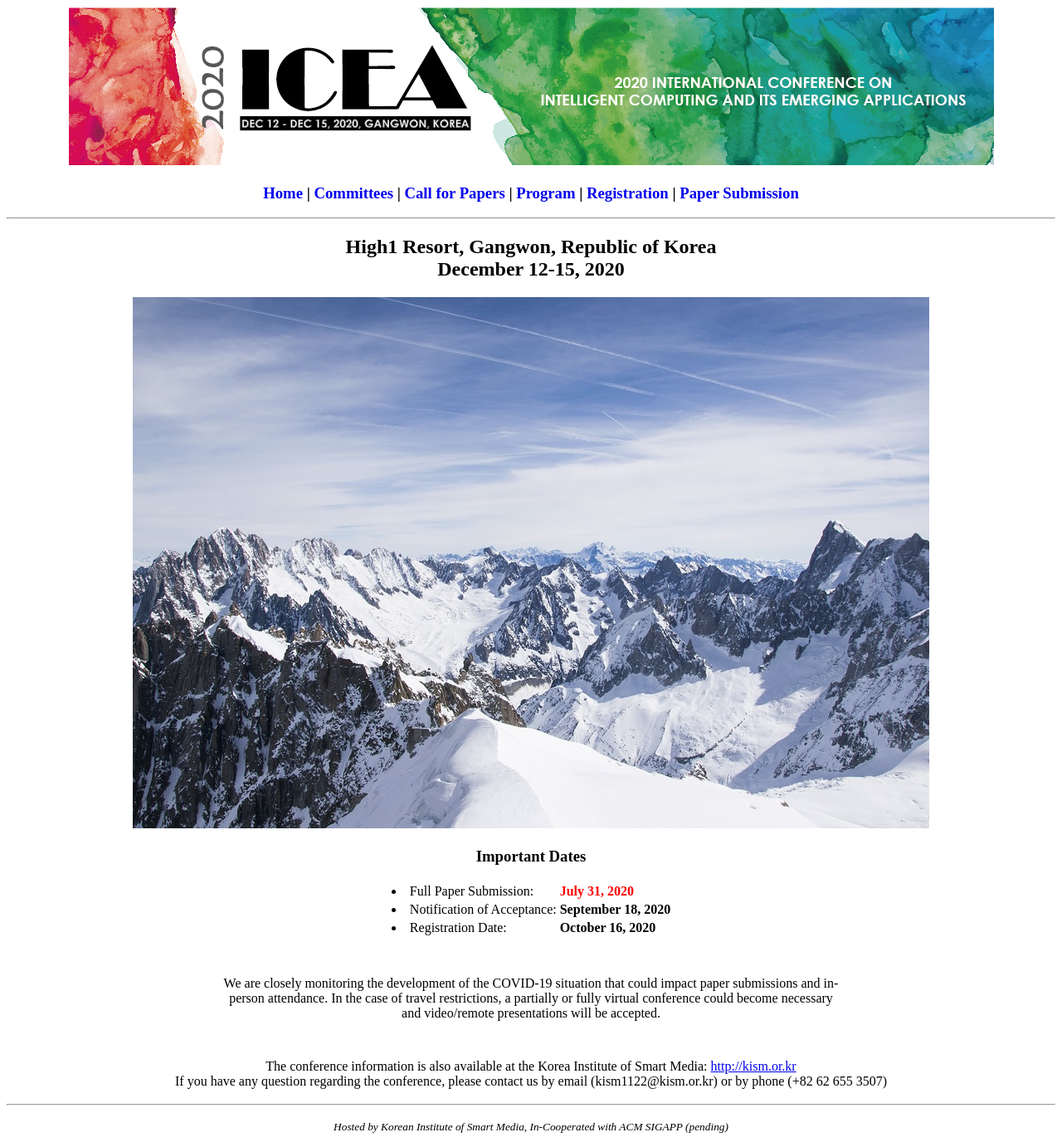
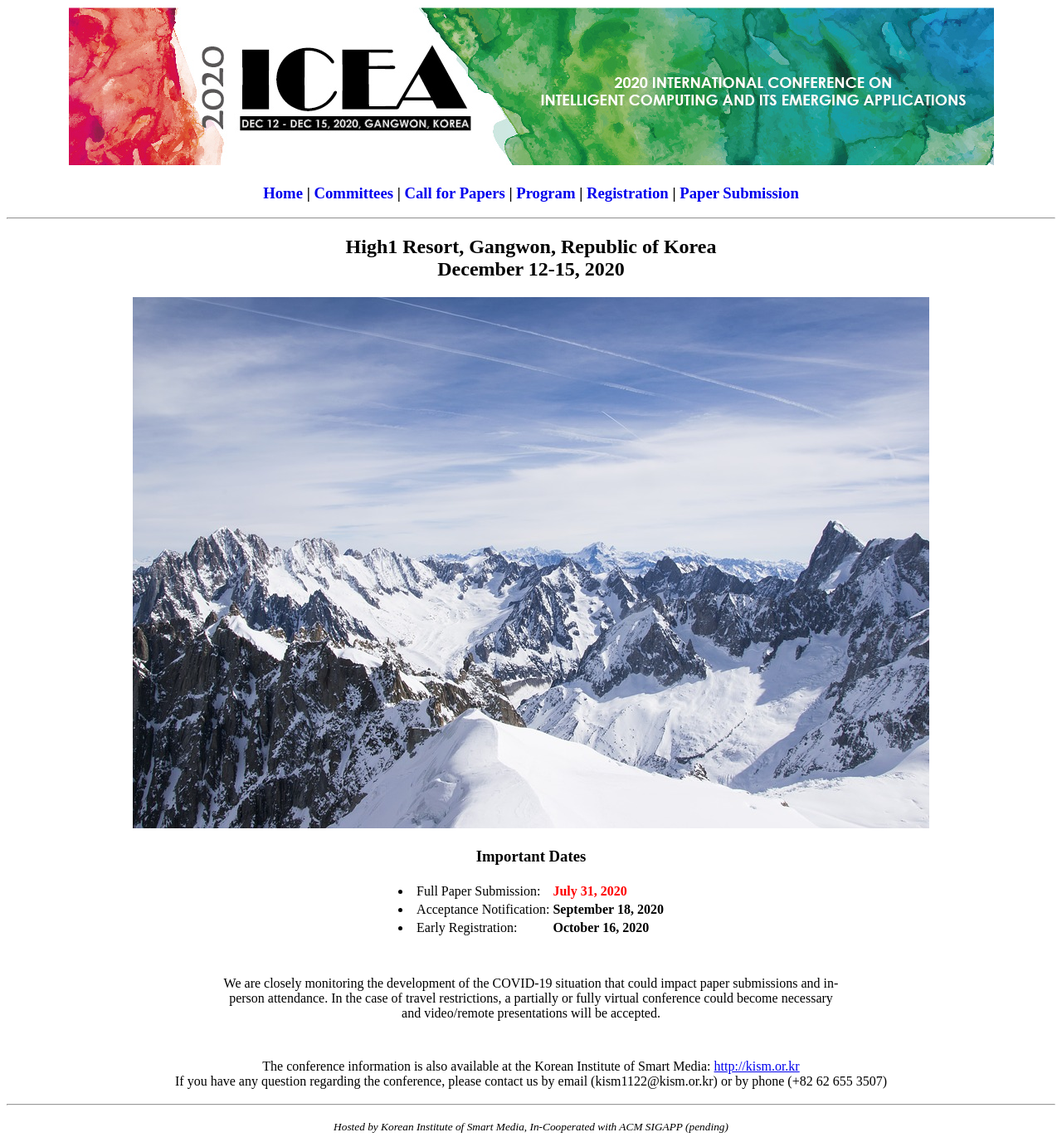
Before and after one commit to icea-conf/2020, a Jekyll site: the page built from index.html, in a window 1280 px wide. Shown: the whole page at 83% size. Built offline with Jekyll 4.4.1, drawn with Linux system fonts in a browser that asks for light colours; the list of posts is cut into pages by our own code.

Commit message:
Update index.html

```diff
--- a/index.html
+++ b/index.html
@@ -10,7 +10,7 @@
                   December 12-15, 2020
             </h2>
 
-            <img src="https://icea-conf.github.io/image/ICEA2020-Background.jpg" alt="" style="max-width: 100%; height: auto;">
+            <img src="https://icea-conf.github.io/2020/image/ICEA2020-Background.jpg" alt="" style="max-width: 100%; height: auto;">
 
             <div>
                   <h3>Important Dates</h3>
@@ -26,7 +26,7 @@
                               </tr>
                               <tr>
                                     <td>
-                                          <li>Notification of Acceptance: </li>
+                                          <li>Acceptance Notification: </li>
                                     </td>
                                     <td>
                                           <b>September 18, 2020</b>
@@ -34,7 +34,7 @@
                               </tr>
                               <tr>
                                     <td>
-                                          <li>Registration Date: </li>
+                                          <li>Early Registration: </li>
                                     </td>
                                     <td>
                                           <b>October 16, 2020</b>
@@ -49,7 +49,7 @@
             </div>
 
             <div style="padding-top: 30px; padding-bottom: 10px;">
-                  <a>The conference information is also available at the Korea Institute of Smart Media: </a>
+                  <a>The conference information is also available at the Korean Institute of Smart Media: </a>
                   <a href='http://kism.or.kr/'>http://kism.or.kr</a><br>
                   <a>If you have any question regarding the conference, please contact us by email (kism1122@kism.or.kr) or by phone (+82 62 655 3507)</a>
             </div>
```
